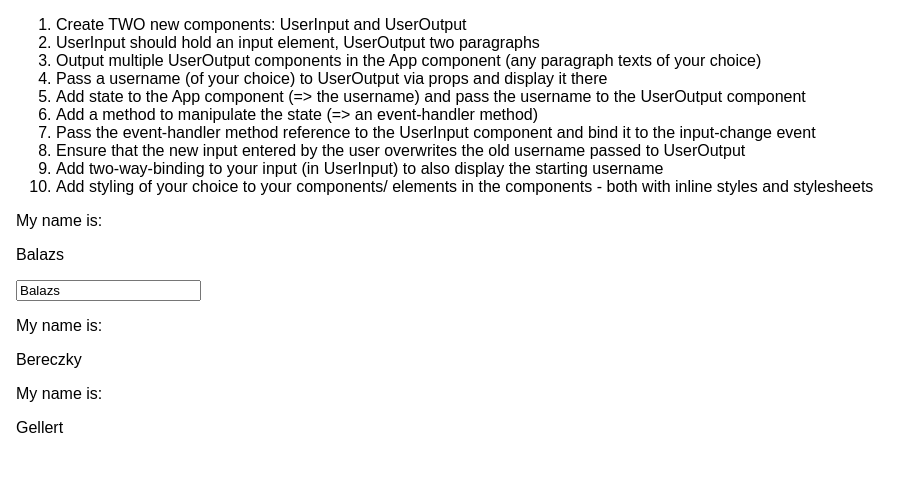
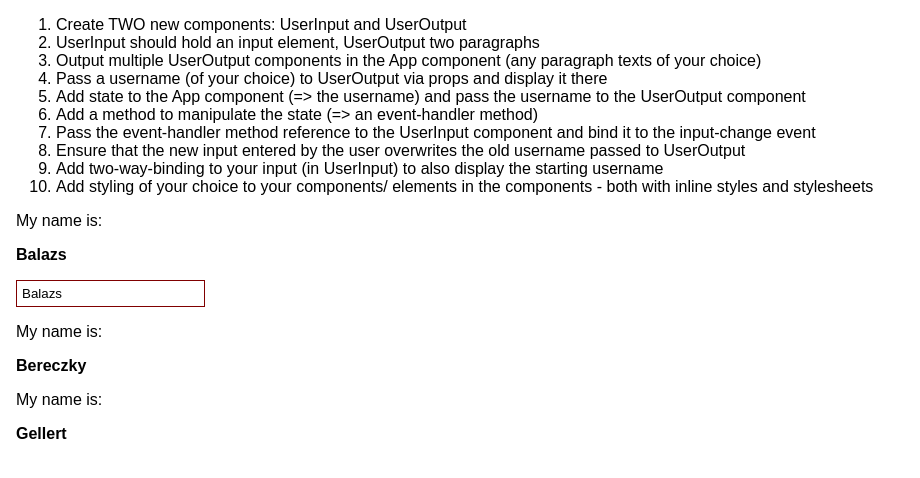
Before and after one commit to bereczkybalazs/first-react-test-udemy, a React (Create React App) app: page / in a window 1280 px wide. Shown: the top 478 px of the page, without its empty margins (0-920 px from the left). Built offline with nearby package versions, Linux system fonts and the light colour scheme.

Commit message:
styled user input

```diff
--- /dev/null
+++ b/src/UserInput/UserInput.css
@@ -0,0 +1,4 @@
+.UserInput input{
+    padding: 5px;
+    border: 1px solid maroon;
+}
--- a/src/UserInput/UserInput.js
+++ b/src/UserInput/UserInput.js
@@ -1,8 +1,9 @@
 import React from 'react'
+import './UserInput.css'
 
 const userInput = (props) => {
   return (
-    <div>
+    <div className="UserInput">
       <input type="text" value={props.userName} onChange={props.change}/>
     </div>
   )
--- a/src/UserOutput/UserOutput.js
+++ b/src/UserOutput/UserOutput.js
@@ -1,10 +1,15 @@
 import React from 'react'
 
 const userOutput = (props) => {
+
+  const style = {
+    fontWeight: '800'
+  }
+
   return (
     <div>
       <p>My name is:</p>
-      <p>{ props.userName }</p>
+      <p style={style}>{ props.userName }</p>
     </div>
   )
 }
```
